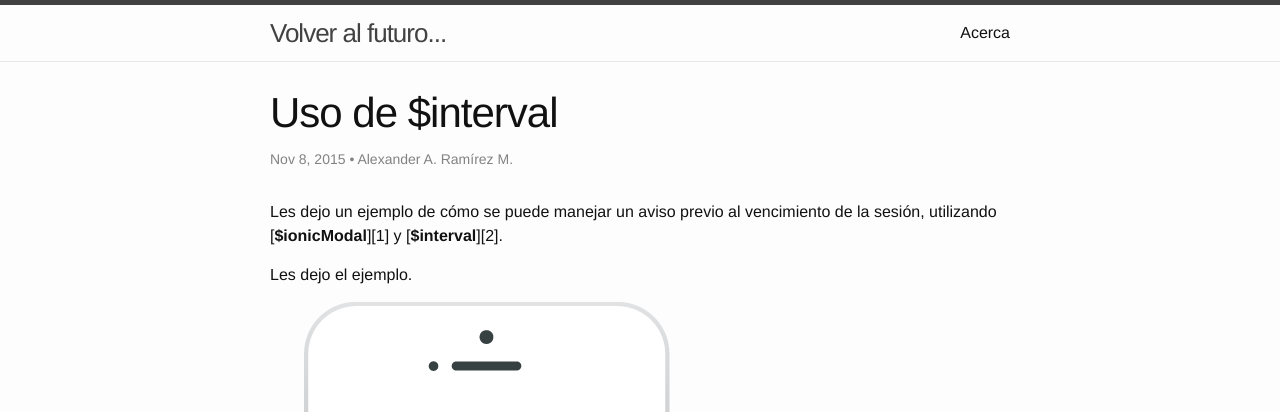
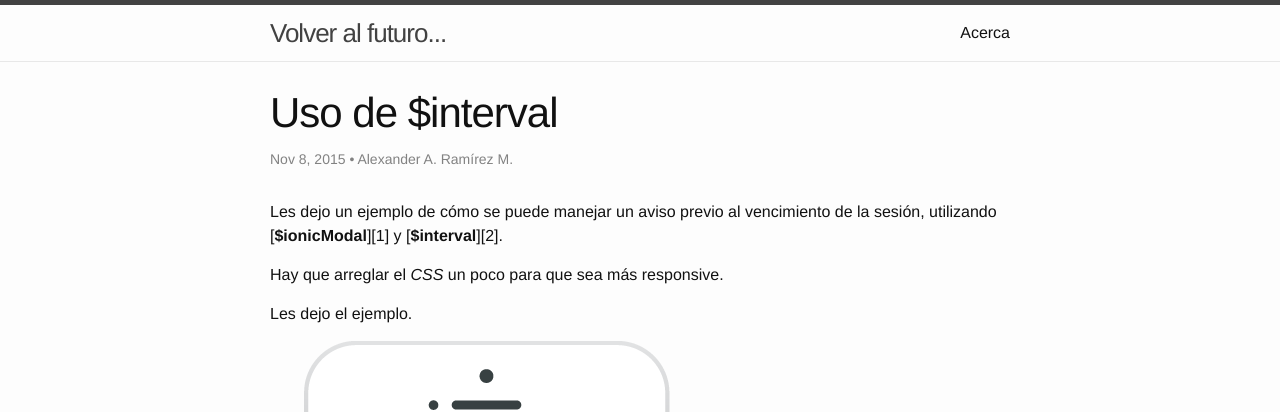
Before and after one commit to aaramirez/aaramirez.github.io, a Jekyll site: the page built from _posts/desarrollos/ionic/2015-11-08-interval.markdown, in a window 1280 px wide and 900 px high, cut to the strip 0-412 px from the top of the window. Built offline with Jekyll 4.4.1, drawn with Linux system fonts in a browser that asks for light colours.

Commit message:
Uso de  - fix

```diff
--- a/_posts/desarrollos/ionic/2015-11-08-interval.markdown
+++ b/_posts/desarrollos/ionic/2015-11-08-interval.markdown
@@ -5,6 +5,8 @@ categories: ionic angularjs cordova tutorial
 ---
 
 Les dejo un ejemplo de cómo se puede manejar un aviso previo al vencimiento de la sesión, utilizando [__$ionicModal__][1] y [__$interval__][2].
+
+Hay que arreglar el *CSS* un poco para que sea más responsive.
 
 Les dejo el ejemplo.
 
```
